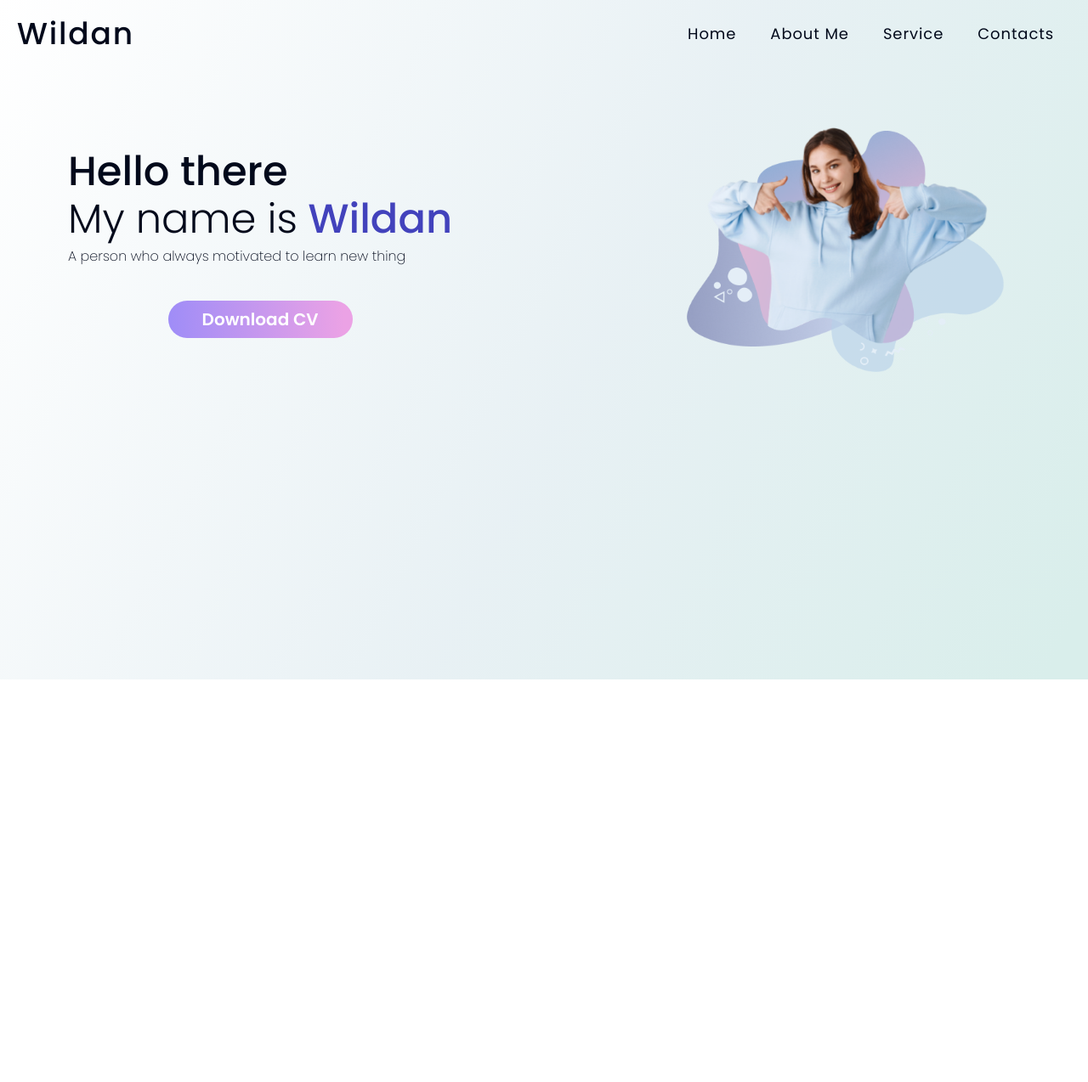
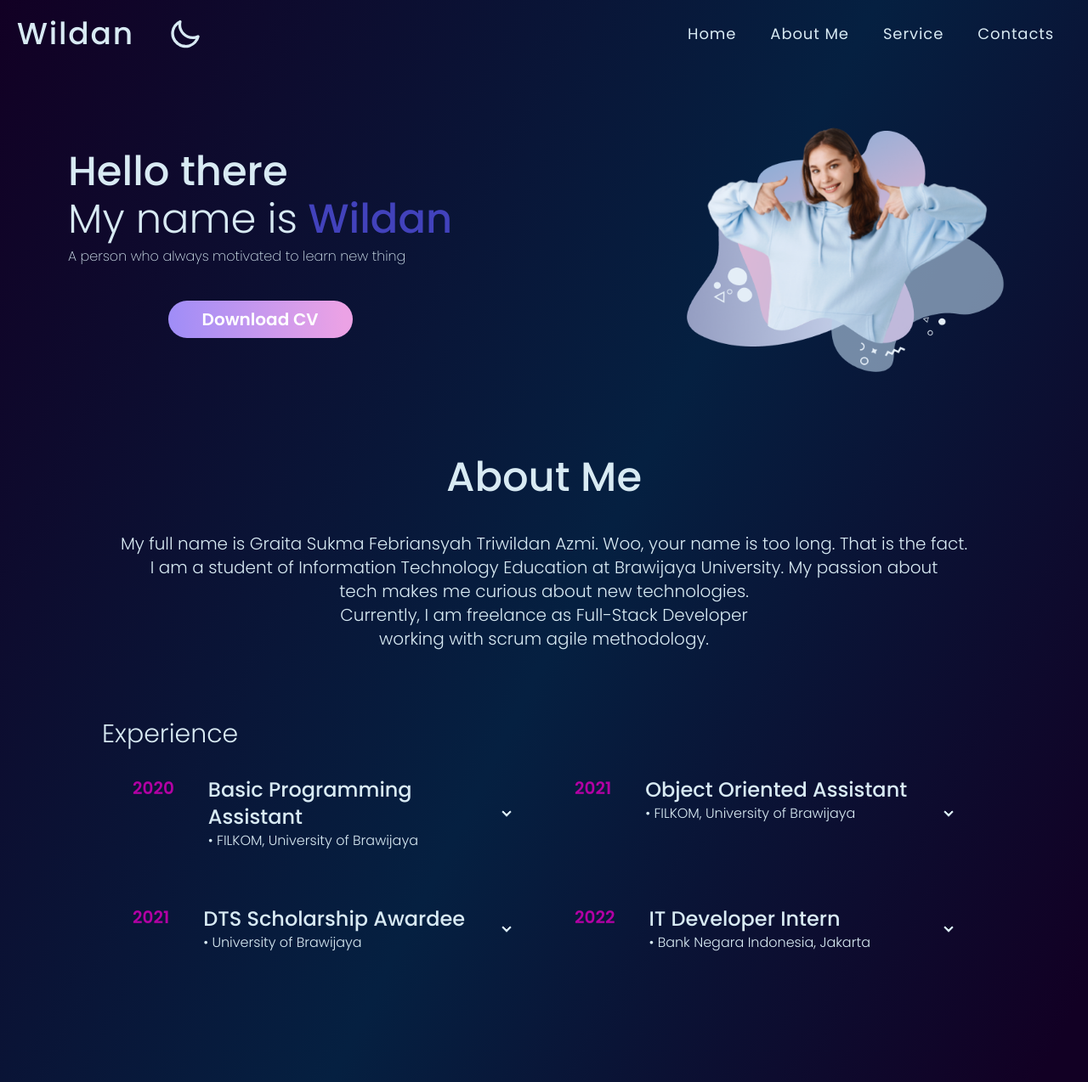
Before and after one commit to Wildanzr/personal-portofolio, a React (Vite) app: page / in a window 1280 px wide. Shown: the whole page at 85% size. Before the commit the page ends 800 px from the top, so only its background shows below. Built offline with nearby package versions, Linux system fonts and the light colour scheme.

Commit message:
feat: about me and dark mode

```diff
--- a/package.json
+++ b/package.json
@@ -9,6 +9,7 @@
   },
   "dependencies": {
     "autoprefixer": "^10.4.7",
+    "daisyui": "^2.15.4",
     "postcss": "^8.4.14",
     "react": "^18.0.0",
     "react-dom": "^18.0.0",
--- a/src/App.jsx
+++ b/src/App.jsx
@@ -1,15 +1,33 @@
-import React from 'react'
+import React, { useState, useEffect } from 'react'
 
 import Navbar from './components/Navbar'
 import Hero from './components/Hero'
+import About from './components/About'
 
 import './styles/Custom.css'
 
-function App () {
+const App = () => {
+  const [theme, setTheme] = useState(true)
+
+  useEffect(() => {
+    if (theme) {
+      document.documentElement.classList.add('dark')
+      document.getElementById('theme').classList.add('bgdark')
+      document.getElementById('theme').classList.remove('bglight')
+      console.log('Theme: Dark')
+    } else {
+      document.documentElement.classList.remove('dark')
+      document.getElementById('theme').classList.add('bglight')
+      document.getElementById('theme').classList.remove('bgdark')
+      console.log('Theme: Light')
+    }
+  })
+
   return (
-    <div className="bglight mx-auto h-screen font-poppins text-[#02091B]">
-      <Navbar />
+    <div className="bglight mx-auto text-[#02091B] font-poppins dark:text-[#D8EAF3] duration-500" id='theme'>
+      <Navbar theme={theme} setTheme={setTheme}/>
       <Hero />
+      <About />
     </div>
   )
 }
--- /dev/null
+++ b/src/components/About.jsx
@@ -0,0 +1,24 @@
+import React from 'react'
+
+import Experience from './Experience'
+
+const About = () => {
+  return (
+    <div className="flex flex-col cotainer py-20 px-10">
+      <div className="flex flex-col">
+      <h2 className="text-5xl font-medium text-center">About Me</h2>
+      <p className='text-xl font-light text-center py-10'>
+        My full name is Graita Sukma Febriansyah Triwildan Azmi. Woo, your name is too long. That is the fact.<br />
+        I am a student of Information Technology Education at Brawijaya University. My passion about <br />
+        tech makes me curious about new technologies. <br />
+        Currently, I am freelance as Full-Stack Developer <br />
+        working with scrum agile methodology.
+      </p>
+      </div>
+
+      <Experience />
+    </div>
+  )
+}
+
+export default About
--- /dev/null
+++ b/src/components/ExList.jsx
@@ -0,0 +1,29 @@
+/* eslint-disable react/prop-types */
+import React from 'react'
+
+const ExList = ({ year, title, company, desc }) => {
+  return (
+    <div className="collapse collapse-arrow px-5">
+      <input type="checkbox" />
+      <div className="collapse-title text-xl font-medium">
+        <div className="flex flex-row">
+          <p className="text-xl font-semibold text-[#B300A4] pr-10">{year}</p>
+
+          <div className="flex flex-col">
+            <p className="text-2xl font-medium">{title}</p>
+            <p className="text-base font-light">
+              • {company}
+            </p>
+          </div>
+        </div>
+      </div>
+      <div className="collapse-content">
+        <p className='text-sm font-extralight pl-24'>
+          {desc}
+        </p>
+      </div>
+    </div>
+  )
+}
+
+export default ExList
--- /dev/null
+++ b/src/components/Experience.jsx
@@ -0,0 +1,55 @@
+import React, { useState } from 'react'
+
+import ExList from './ExList'
+
+const Experience = () => {
+  const [experiences1] = useState([
+    {
+      year: 2021,
+      title: 'DTS Scholarship Awardee',
+      company: 'University of Brawijaya',
+      desc: 'Got an scholarship from Ministry of Communication and Information Technology of the Republic of Indonesia to learn Java Programming and completed Oracle certification'
+    },
+    {
+      year: 2022,
+      title: 'IT Developer Intern',
+      company: 'Bank Negara Indonesia, Jakarta',
+      desc: 'Got an scholarship from Ministry of Communication and Information Technology of the Republic of Indonesia to learn Java Programming and completed Oracle certification'
+    }
+  ])
+
+  const [experiences2] = useState([
+    {
+      year: 2020,
+      title: 'Basic Programming Assistant',
+      company: 'FILKOM, University of Brawijaya',
+      desc: 'Got an scholarship from Ministry of Communication and Information Technology of the Republic of Indonesia to learn Java Programming and completed Oracle certification'
+    },
+    {
+      year: 2021,
+      title: 'Object Oriented Assistant',
+      company: 'FILKOM, University of Brawijaya',
+      desc: 'Got an scholarship from Ministry of Communication and Information Technology of the Republic of Indonesia to learn Java Programming and completed Oracle certification'
+    }
+  ])
+
+  return (
+    <div className="flex flex-col container px-20 py-10">
+        <h2 className='text-3xl font-light'>Experience</h2>
+
+        <div className="flex flex-row justify-end py-4">
+            {experiences2.map((ex, index) => (
+                <ExList key={index} year={ex.year} title={ex.title} company={ex.company} desc={ex.desc}/>
+            ))}
+        </div>
+
+        <div className="flex flex-row justify-end py-4">
+            {experiences1.map((ex, index) => (
+                <ExList key={index} year={ex.year} title={ex.title} company={ex.company} desc={ex.desc}/>
+            ))}
+        </div>
+    </div>
+  )
+}
+
+export default Experience
--- a/src/components/Navbar.jsx
+++ b/src/components/Navbar.jsx
@@ -1,15 +1,40 @@
+/* eslint-disable react/prop-types */
 import React from 'react'
 
-const Navbar = () => {
+const Navbar = ({ theme, setTheme }) => {
+  const handleTheme = () => {
+    setTheme(!theme)
+  }
+
   return (
     <div className="flex flex-row container py-5 px-5 justify-between">
-      <p className="text-4xl font-medium tracking-wider">Wildan</p>
+      <div className="flex flex-row">
+        <p className="text-4xl font-medium tracking-wider">Wildan</p>
+        <label className="swap swap-rotate pl-10">
+          <input type="checkbox" onClick={() => handleTheme()}/>
+          <svg
+            className="swap-off fill-current w-10 h-10"
+            xmlns="http://www.w3.org/2000/svg"
+            viewBox="0 0 24 24"
+          >
+            <path d="M21.64,13a1,1,0,0,0-1.05-.14,8.05,8.05,0,0,1-3.37.73A8.15,8.15,0,0,1,9.08,5.49a8.59,8.59,0,0,1,.25-2A1,1,0,0,0,8,2.36,10.14,10.14,0,1,0,22,14.05,1,1,0,0,0,21.64,13Zm-9.5,6.69A8.14,8.14,0,0,1,7.08,5.22v.27A10.15,10.15,0,0,0,17.22,15.63a9.79,9.79,0,0,0,2.1-.22A8.11,8.11,0,0,1,12.14,19.73Z" />
+          </svg>
+
+          <svg
+            className="swap-on fill-current w-10 h-10"
+            xmlns="http://www.w3.org/2000/svg"
+            viewBox="0 0 24 24"
+          >
+            <path d="M5.64,17l-.71.71a1,1,0,0,0,0,1.41,1,1,0,0,0,1.41,0l.71-.71A1,1,0,0,0,5.64,17ZM5,12a1,1,0,0,0-1-1H3a1,1,0,0,0,0,2H4A1,1,0,0,0,5,12Zm7-7a1,1,0,0,0,1-1V3a1,1,0,0,0-2,0V4A1,1,0,0,0,12,5ZM5.64,7.05a1,1,0,0,0,.7.29,1,1,0,0,0,.71-.29,1,1,0,0,0,0-1.41l-.71-.71A1,1,0,0,0,4.93,6.34Zm12,.29a1,1,0,0,0,.7-.29l.71-.71a1,1,0,1,0-1.41-1.41L17,5.64a1,1,0,0,0,0,1.41A1,1,0,0,0,17.66,7.34ZM21,11H20a1,1,0,0,0,0,2h1a1,1,0,0,0,0-2Zm-9,8a1,1,0,0,0-1,1v1a1,1,0,0,0,2,0V20A1,1,0,0,0,12,19ZM18.36,17A1,1,0,0,0,17,18.36l.71.71a1,1,0,0,0,1.41,0,1,1,0,0,0,0-1.41ZM12,6.5A5.5,5.5,0,1,0,17.5,12,5.51,5.51,0,0,0,12,6.5Zm0,9A3.5,3.5,0,1,1,15.5,12,3.5,3.5,0,0,1,12,15.5Z" />
+          </svg>
+        </label>
+      </div>
 
       <div className="flex items-center">
-        <p className='text-lg font-normal tracking-wider px-5'>Home</p>
-        <p className='text-lg font-normal tracking-wider px-5'>About Me</p>
-        <p className='text-lg font-normal tracking-wider px-5'>Service</p>
-        <p className='text-lg font-normal tracking-wider px-5'>Contacts</p>
+        <p className="text-lg font-normal tracking-wider px-5">Home</p>
+        <p className="text-lg font-normal tracking-wider px-5">About Me</p>
+        <p className="text-lg font-normal tracking-wider px-5">Service</p>
+        <p className="text-lg font-normal tracking-wider px-5">Contacts</p>
       </div>
     </div>
   )
--- a/src/styles/Custom.css
+++ b/src/styles/Custom.css
@@ -1,9 +1,11 @@
 .bglight {
     background: linear-gradient(296.82deg, #D9EEEB 3.03%, rgba(208, 226, 233, 0.489125) 46.3%, rgba(218, 218, 229, 0) 100%);
+    transition: all 0.5s ease;
 }
 
 .bgdark {
     background: linear-gradient(296.82deg, #120024 3.03%, #052041 46.3%, #120024 100%);
+    transition: all 0.5s ease;
 }
 
 .btndownload {
--- a/tailwind.config.js
+++ b/tailwind.config.js
@@ -16,5 +16,6 @@ module.exports = {
       }
     }
   },
-  plugins: []
+  darkMode: 'class',
+  plugins: [require('daisyui')]
 }
```
Also changed, not shown: 1 other file (tests, documents, lock files or other folders).
